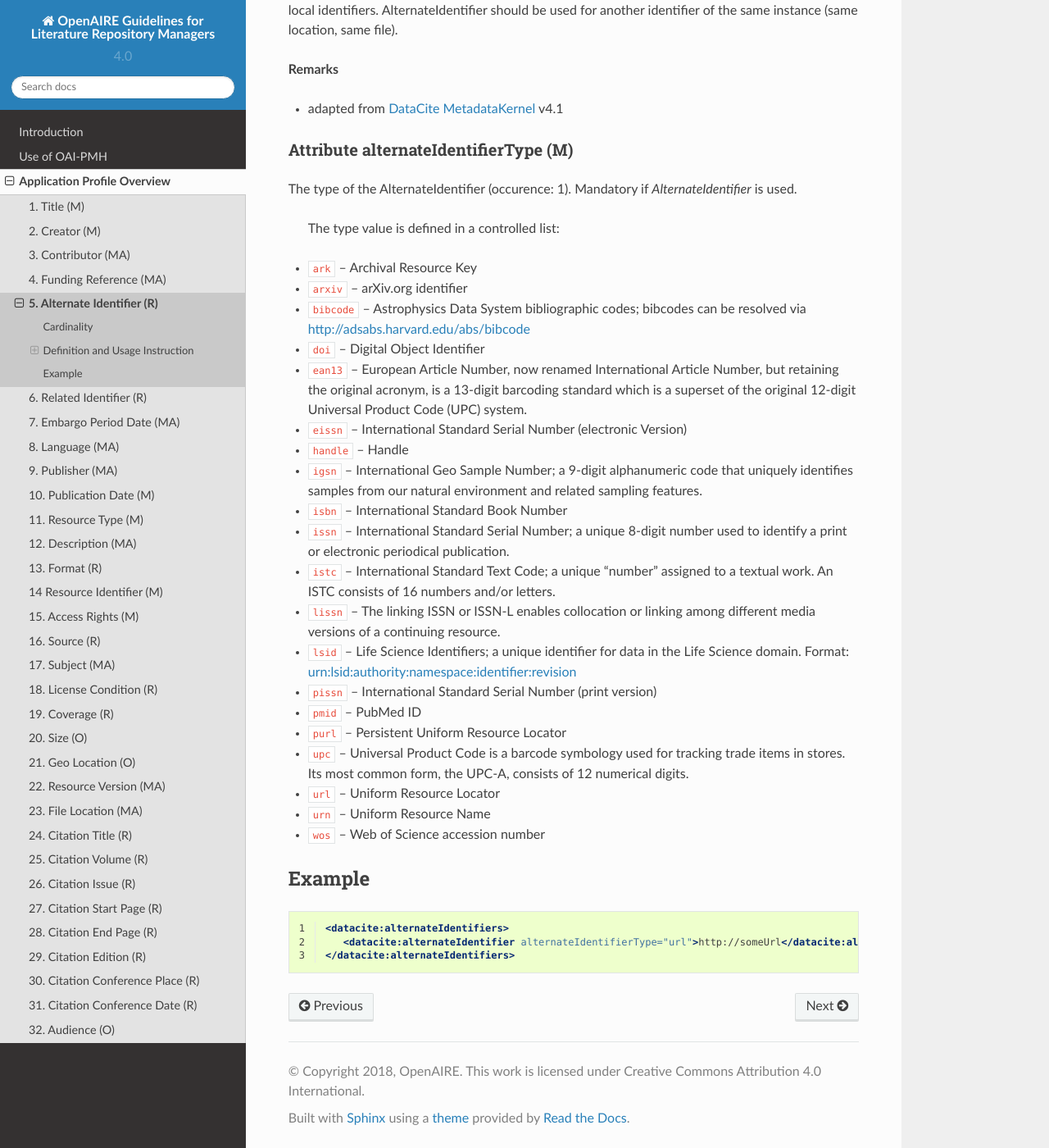
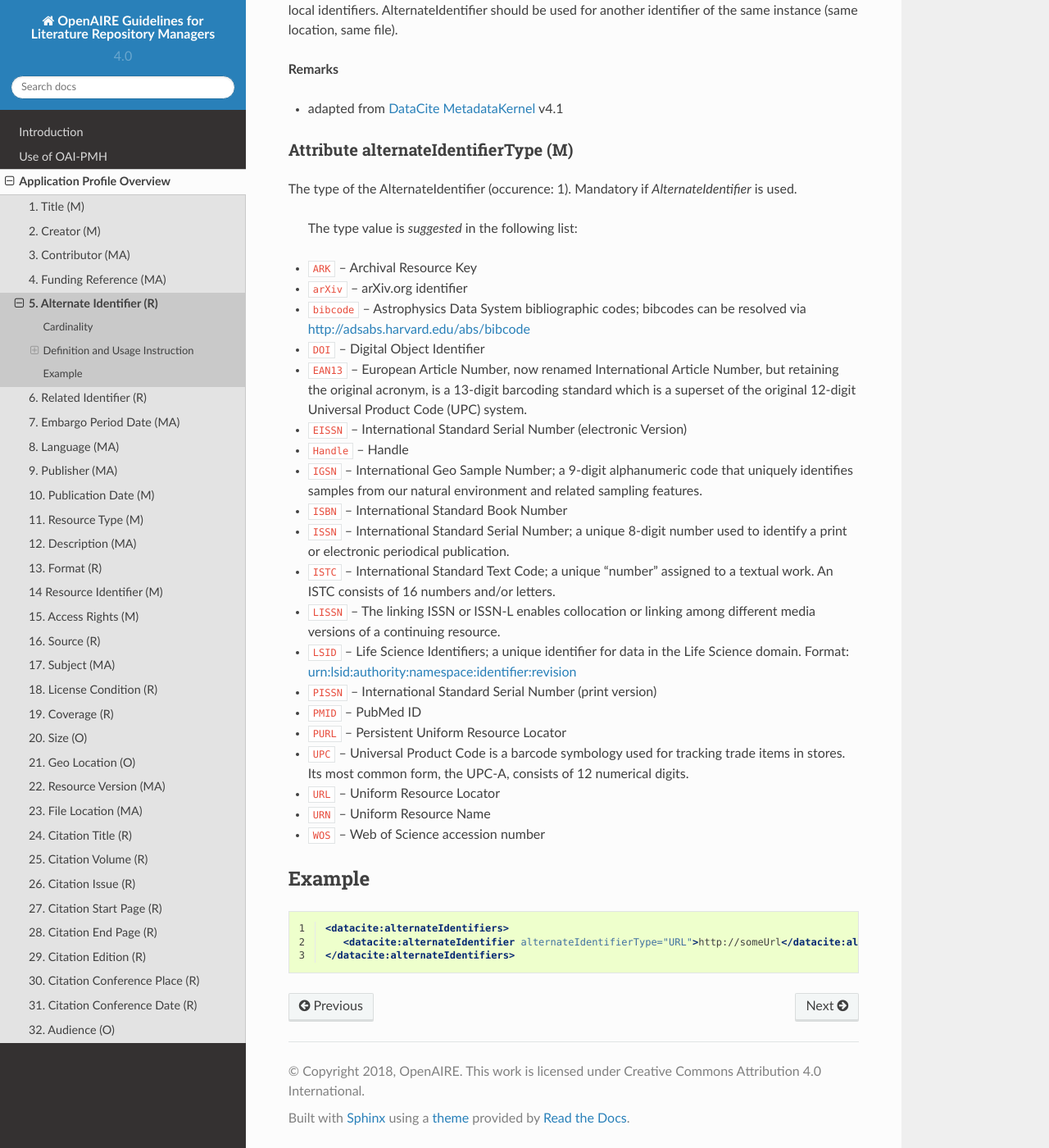
Before and after one commit to openaire/guidelines-literature-repositories, a Sphinx documentation site: the page built from docs/field_alternativeidentifier.rst, in a window 1280 px wide and 1400 px high, scrolled down 464 px. Shown: the whole window at 82% size. Built offline with Sphinx 7.4.7 and the Read the Docs theme 2.0.0, drawn with Linux system fonts in a browser that asks for light colours; a script that is not in the unit is left out.

Commit message:
fixed controlled list of identiferType; in case of alternateIdentifier this list is not limited

```diff
--- a/docs/field_alternativeidentifier.rst
+++ b/docs/field_alternativeidentifier.rst
@@ -26,28 +26,28 @@ Attribute alternateIdentifierType (M)
 
 The type of the AlternateIdentifier (occurence: 1). Mandatory if *AlternateIdentifier* is used.
 
- The type value is defined in a controlled list:
+ The type value is *suggested* in the following list:
 
-* ``ark`` – Archival Resource Key
-* ``arxiv`` – arXiv.org identifier
+* ``ARK`` – Archival Resource Key
+* ``arXiv`` – arXiv.org identifier
 * ``bibcode`` – Astrophysics Data System bibliographic codes;  bibcodes can be resolved via http://adsabs.harvard.edu/abs/bibcode
-* ``doi`` – Digital Object Identifier
-* ``ean13`` – European Article Number, now renamed International Article Number, but retaining the original acronym, is a 13-digit barcoding standard which is a superset of the original 12-digit Universal Product Code (UPC) system.
-* ``eissn`` – International Standard Serial Number (electronic Version)
-* ``handle`` – Handle
-* ``igsn`` – International Geo Sample Number; a 9-digit alphanumeric code that uniquely identifies samples from our natural environment and related sampling features.
-* ``isbn`` – International Standard Book Number
-* ``issn`` – International Standard Serial Number; a unique 8-digit number used to identify a print or electronic periodical publication.
-* ``istc`` – International Standard Text Code; a unique “number” assigned to a textual work. An ISTC consists of 16 numbers and/or letters.
-* ``lissn`` – The linking ISSN or ISSN-L enables collocation or linking among different media versions of a continuing resource.
-* ``lsid`` – Life Science Identifiers; a unique identifier for data in the Life Science domain. Format: urn:lsid:authority:namespace:identifier:revision
-* ``pissn`` – International Standard Serial Number (print version)
-* ``pmid`` – PubMed ID
-* ``purl`` – Persistent Uniform Resource Locator
-* ``upc`` – Universal Product Code is a barcode symbology used for tracking trade items in stores. Its most common form, the UPC-A, consists of 12 numerical digits.
-* ``url`` – Uniform Resource Locator
-* ``urn`` – Uniform Resource Name
-* ``wos`` – Web of Science accession number
+* ``DOI`` – Digital Object Identifier
+* ``EAN13`` – European Article Number, now renamed International Article Number, but retaining the original acronym, is a 13-digit barcoding standard which is a superset of the original 12-digit Universal Product Code (UPC) system.
+* ``EISSN`` – International Standard Serial Number (electronic Version)
+* ``Handle`` – Handle
+* ``IGSN`` – International Geo Sample Number; a 9-digit alphanumeric code that uniquely identifies samples from our natural environment and related sampling features.
+* ``ISBN`` – International Standard Book Number
+* ``ISSN`` – International Standard Serial Number; a unique 8-digit number used to identify a print or electronic periodical publication.
+* ``ISTC`` – International Standard Text Code; a unique “number” assigned to a textual work. An ISTC consists of 16 numbers and/or letters.
+* ``LISSN`` – The linking ISSN or ISSN-L enables collocation or linking among different media versions of a continuing resource.
+* ``LSID`` – Life Science Identifiers; a unique identifier for data in the Life Science domain. Format: urn:lsid:authority:namespace:identifier:revision
+* ``PISSN`` – International Standard Serial Number (print version)
+* ``PMID`` – PubMed ID
+* ``PURL`` – Persistent Uniform Resource Locator
+* ``UPC`` – Universal Product Code is a barcode symbology used for tracking trade items in stores. Its most common form, the UPC-A, consists of 12 numerical digits.
+* ``URL`` – Uniform Resource Locator
+* ``URN`` – Uniform Resource Name
+* ``WOS`` – Web of Science accession number
 
 Example
 ~~~~~~~
@@ -56,7 +56,7 @@ Example
    :linenos:
 
    <datacite:alternateIdentifiers>
-      <datacite:alternateIdentifier alternateIdentifierType="url">http://someUrl</datacite:alternateIdentifier>
+      <datacite:alternateIdentifier alternateIdentifierType="URL">http://someUrl</datacite:alternateIdentifier>
    </datacite:alternateIdentifiers>
 
 .. _DataCite MetadataKernel: http://schema.datacite.org/meta/kernel-4.1/
```
Also changed, not shown: docs/field_relatedidentifier.rst (+20 -20 lines).
